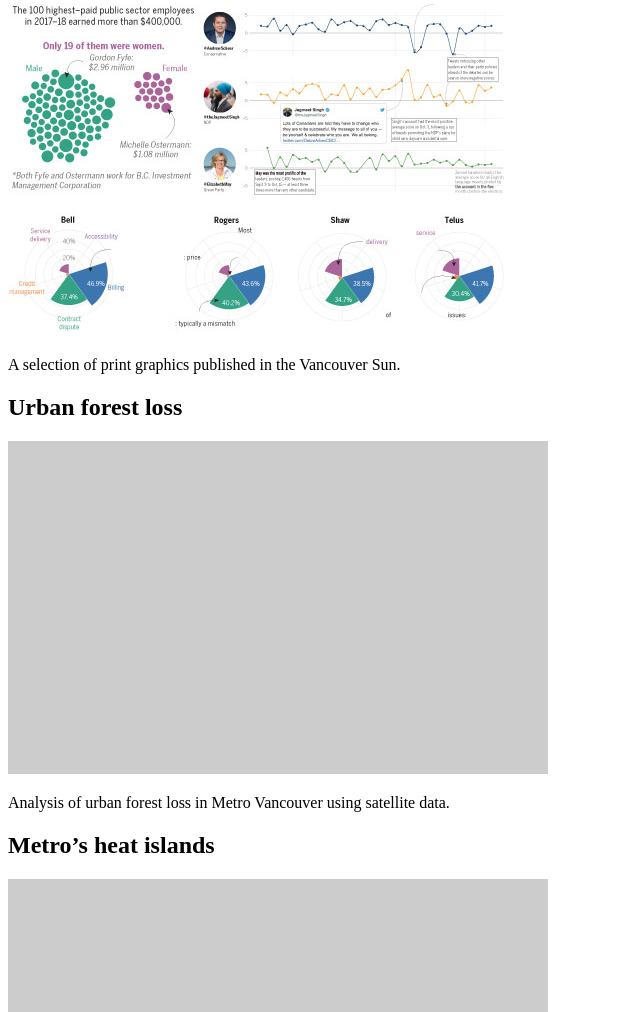
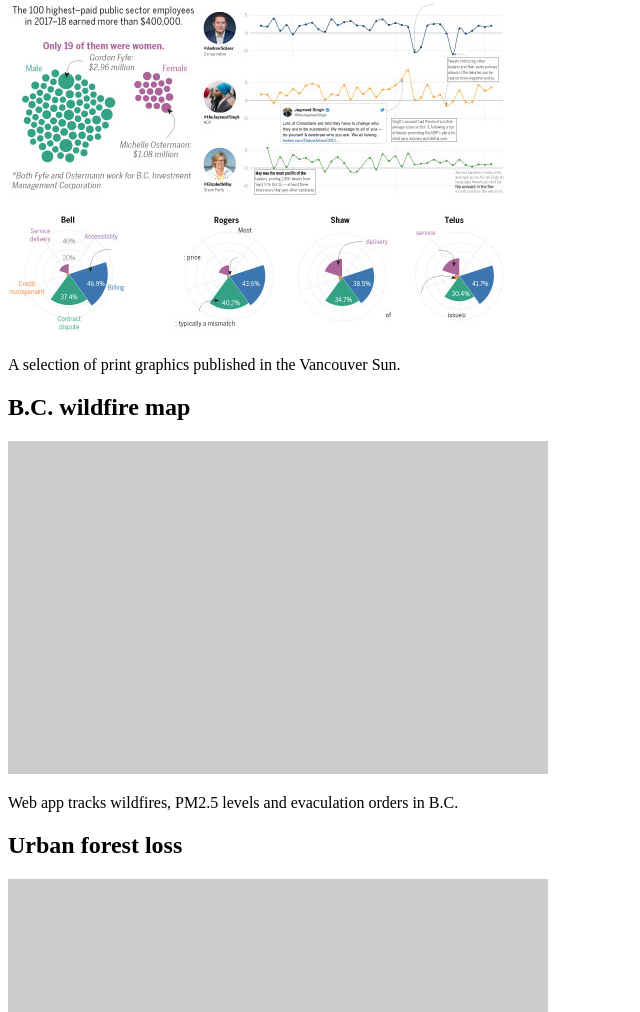
Before and after one commit to njgriffiths/njgriffiths.github.io, a website: page src/index.html in a window 1280 px wide. Shown: the part 250-1262 px from the top of the page, without its empty margins (0-640 px from the left). Drawn offline with Linux system fonts and the light colour scheme; files whose address does not match are found by name.

Commit message:
lots of updates. probably breaks something

```diff
--- a/src/index.html
+++ b/src/index.html
@@ -59,6 +59,18 @@
             	    <div class="embed" data-title="print-graphics"></div>
             	</section>
 
+                <section class="project" data-category="dataviz">
+            	    <div class="header">
+            	        <h2>B.C. wildfire map</h2>
+            	    </div>
+            	    <a href="https://vancouversun.com/news/local-news/bc-wildfire-map-2023-updates-fire-locations-evacuation-alerts-orders" target="_blank">
+            	        <img class="grayscale lazy" src="./images/placeholder.png" data-src="./images/wildfire-map.jpg" data-retina="" data-websrc="./images/urban-forest.jpg" alt="image" />
+            	    </a>
+            	    <p class="description">Web app tracks wildfires, PM2.5 levels and evaculation orders in B.C.</p>
+
+            	    <div class="embed" data-title="covid-20k"></div>
+            	</section>
+
                 <section class="project" data-category="dataviz--writing">
             	    <div class="header">
             	        <h2>Urban forest loss</h2>
@@ -70,6 +82,7 @@
 
             	    <div class="embed" data-title="covid-20k"></div>
             	</section>
+
                 <section class="project" data-category="dataviz--writing">
             	    <div class="header">
             	        <h2>Metro’s heat islands</h2>
```
Also changed, not shown: dist/images/energize-bridgewater.jpg (deleted), dist/images/focus-dprk.jpg (deleted), dist/images/shrimp-sheds.jpg (deleted), dist/images/wc-goals.jpg (deleted), dist/index.html, src/images/wc-goals.jpg (deleted), src/images/wildfire-map.jpg (added), 3 other files.
